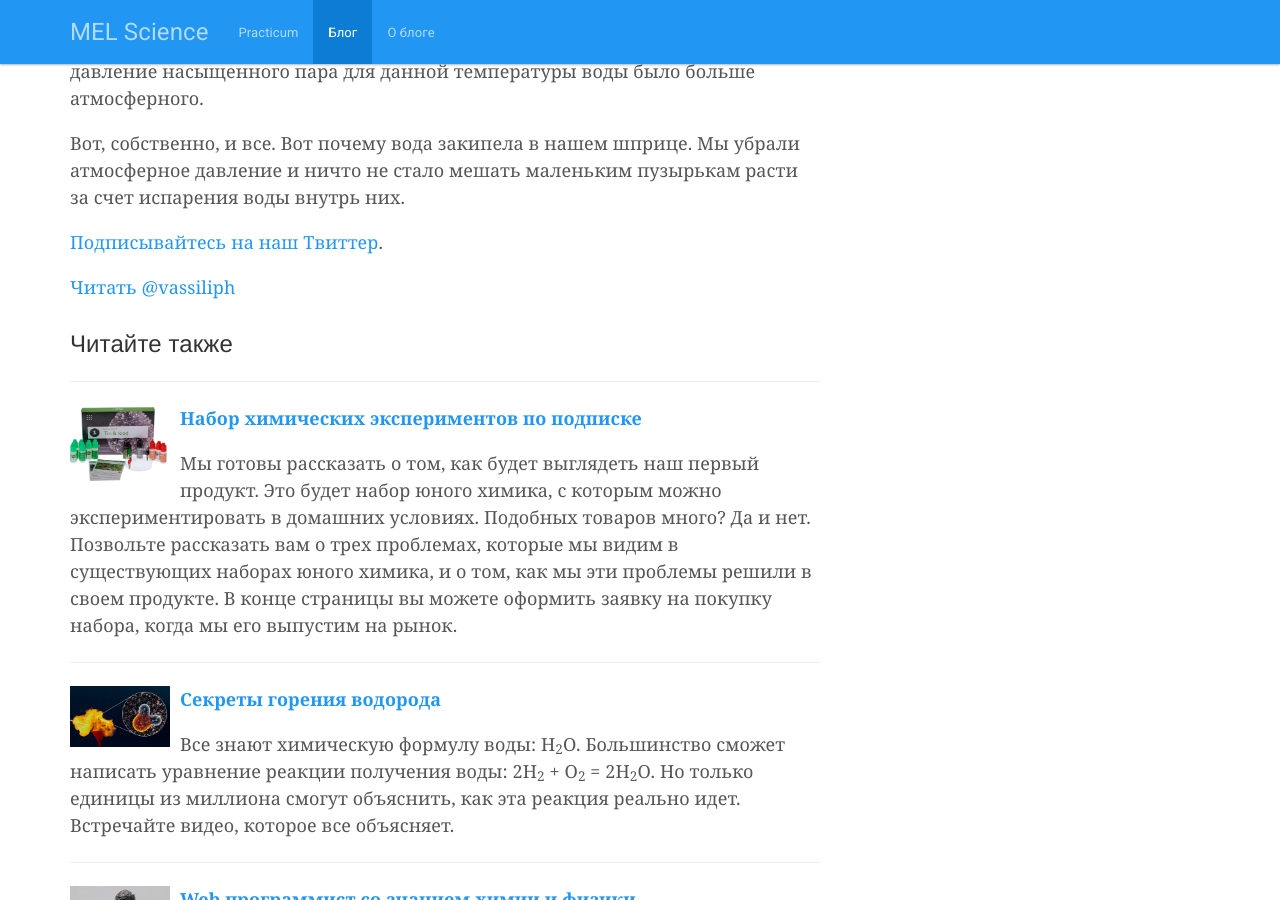
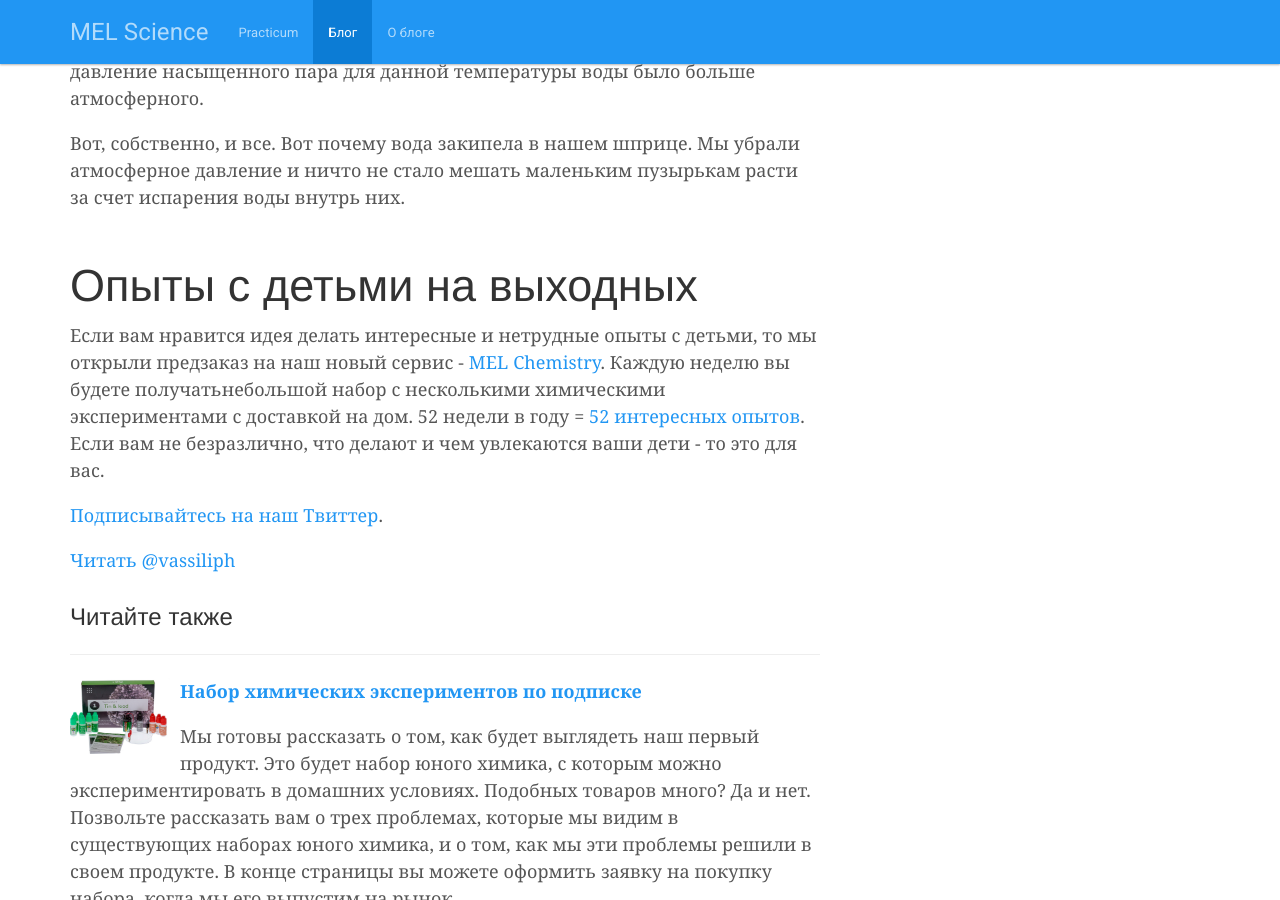
Before and after one commit to MELScience/blog.melscience.com, a Jekyll site: the page built from ru/2015-04-25-boiling-water-in-syringe-home-experiment.md, in a window 1280 px wide and 900 px high, scrolled down 3207 px. Built offline with Jekyll 4.4.1, drawn with Linux system fonts in a browser that asks for light colours; nearby versions of some CDN libraries; comment, search, counter and statistics services are not loaded.

Commit message:
Add link to MEL Chemistry

```diff
--- a/ru/2015-04-25-boiling-water-in-syringe-home-experiment.md
+++ b/ru/2015-04-25-boiling-water-in-syringe-home-experiment.md
@@ -66,6 +66,10 @@ publish-status: published
 
 Вот, собственно, и все. Вот почему вода закипела в нашем шприце. Мы убрали атмосферное давление и ничто не стало мешать маленьким пузырькам расти за счет испарения воды внутрь них.
 
+## Опыты с детьми на выходных
+
+Если вам нравится идея делать интересные и нетрудные опыты с детьми, то мы открыли предзаказ на наш новый сервис - <a href="http://www.melscience.com/re">MEL Chemistry</a>. Каждую неделю вы будете получатьнебольшой набор с несколькими химическими экспериментами с доставкой на дом. 52 недели в году = <a href="http://www.melscience.com/ru/52topics/">52 интересных опытов</a>. Если вам не безразлично, что делают и чем увлекаются ваши дети - то это для вас.
+
 <a href="https://twitter.com/MelScienceRU">Подписывайтесь на наш Твиттер</a>.
 
 <!-- Begin Twitter follow -->
```
